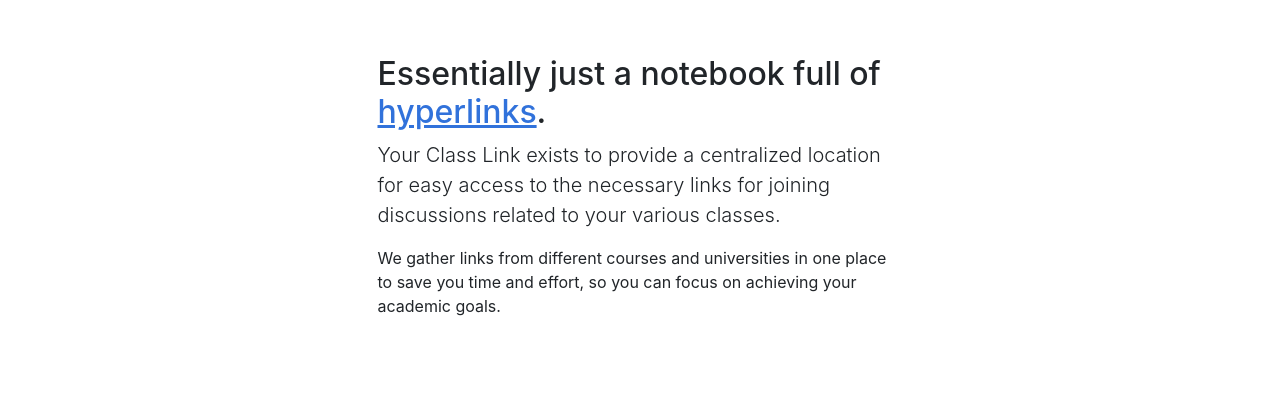
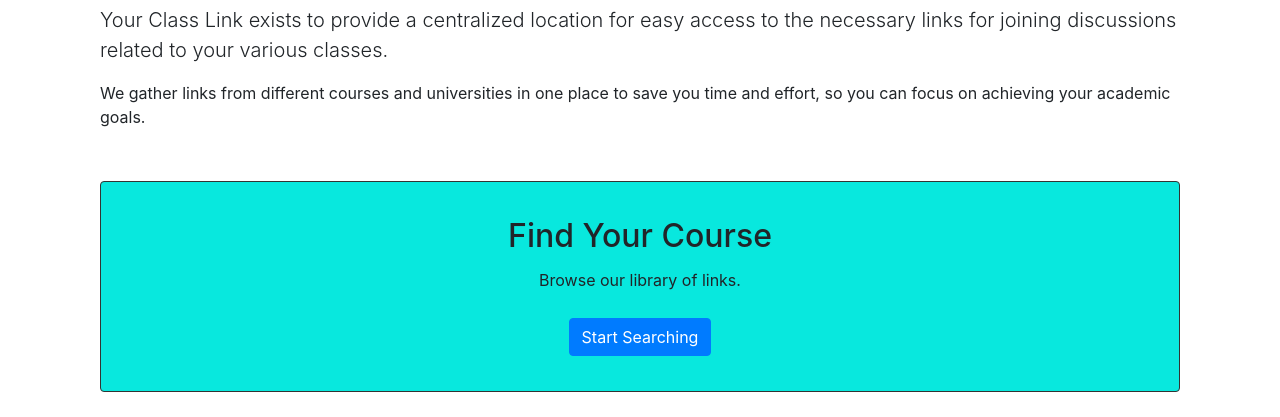
Before and after one commit to TheGhostCoder0/YourClassLink, a Django app: page / in a window 1280 px wide. Shown: the part 507-924 px from the top of the page. Run offline with Django 4.2, Linux system fonts and the light colour scheme; some libraries are stand-ins or nearby versions.

Commit message:
Spacing on homepage

```diff
--- a/templates/home.html
+++ b/templates/home.html
@@ -26,7 +26,7 @@
     <body>
         <!-- Header - set the background image for the header in the line below-->
         <header class="py-5 bg-image-full" style="background-image: url('https://i.ibb.co/qWk2743/link-gdde9fae78-1920.jpg'); background-size: cover; background-position: center center;">
-            <div class="text-center my-5">
+            <div class="text-center my-3">
                 <img class="img-fluid mb-4" src="https://i.ibb.co/st35s0d/chain-Link.png" alt="Chain Link" width="150" height="150"/>
                 <h1 class="text-black fs-3 fw-bolder" style="font-family: Courier; font-weight: bold;">
                     <font size="+5">Your Class Link</font>
@@ -38,9 +38,9 @@
         </header>
         <!-- Content section-->
         <section class="py-2">
-            <div class="container my-5">
+            <div class="container my-3">
                 <div class="row justify-content-center">
-                    <div class="col-lg-6">
+                    <div class="col-lg-12">
                         <h2>Essentially just a notebook full of <span class="hyperlink">hyperlinks</span>.</h2>
                         <p class="lead">Your Class Link exists to provide a centralized location for easy access to the necessary links for joining discussions related to your various classes. </p>
                         <p class="mb-0">We gather links from different courses and universities in one place to save you time and effort, so you can focus on achieving your academic goals.</p>
@@ -49,7 +49,7 @@
             </div>
         </section>
         <section class="py-1">
-            <div class="container my-5">
+            <div class="container my-4">
                 <div class="card text-center" style="background-color: #08E8DE;">
                   <div class="card-body">
                     <h2 class="card-title" mb-4>Find Your Course</h2>
@@ -66,9 +66,9 @@
         </div>
         <!-- Content section-->
         <section class="py-2">
-            <div class="container my-5">
+            <div class="container my-3">
                 <div class="row justify-content-center">
-                    <div class="col-lg-6">
+                    <div class="col-lg-12">
                         <h2>Join us today and simplify your academic journey!</h2>
                         <p class="lead">Our mission is to help you succeed in your studies by making it effortless for you to find the resources you need to excel.</p>
                         <p class="mb-0">Find the links you need or conveniently suggest a new one to us. We strive to continuously expand our database and provide a seamless experience for all your academic needs.</p>
@@ -77,7 +77,7 @@
             </div>
         </section>
         <section class="py-1">
-            <div class="container my-5">
+            <div class="container my-4">
                 <div class="card text-center" style="background-color: #08E8DE;">
                   <div class="card-body">
                     <h2 class="card-title" mb-4>Add a New Course</h2>
```
